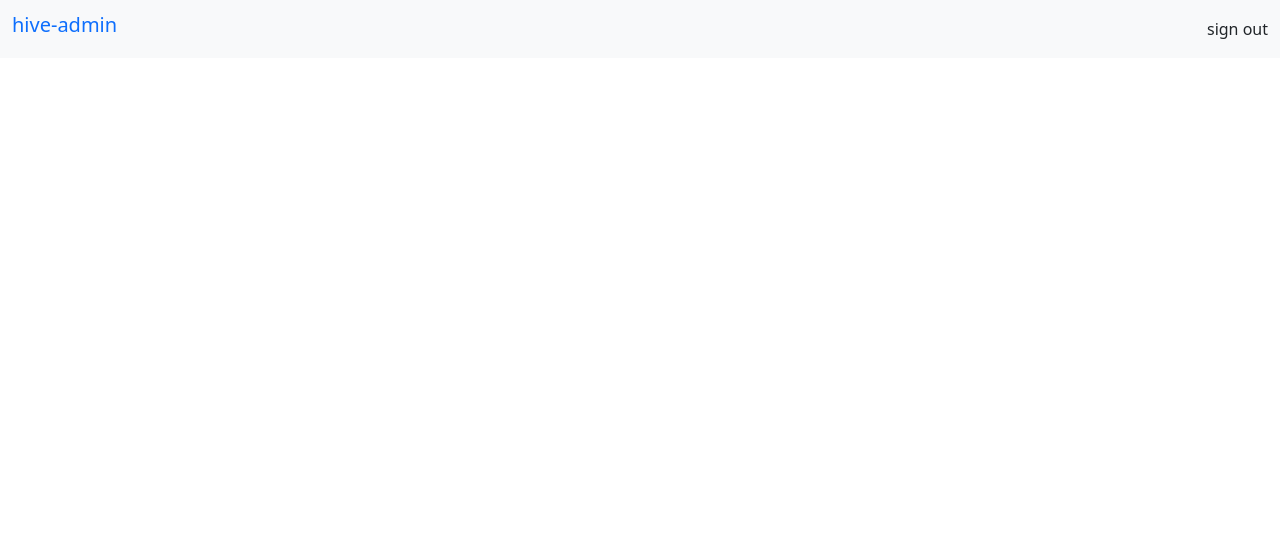
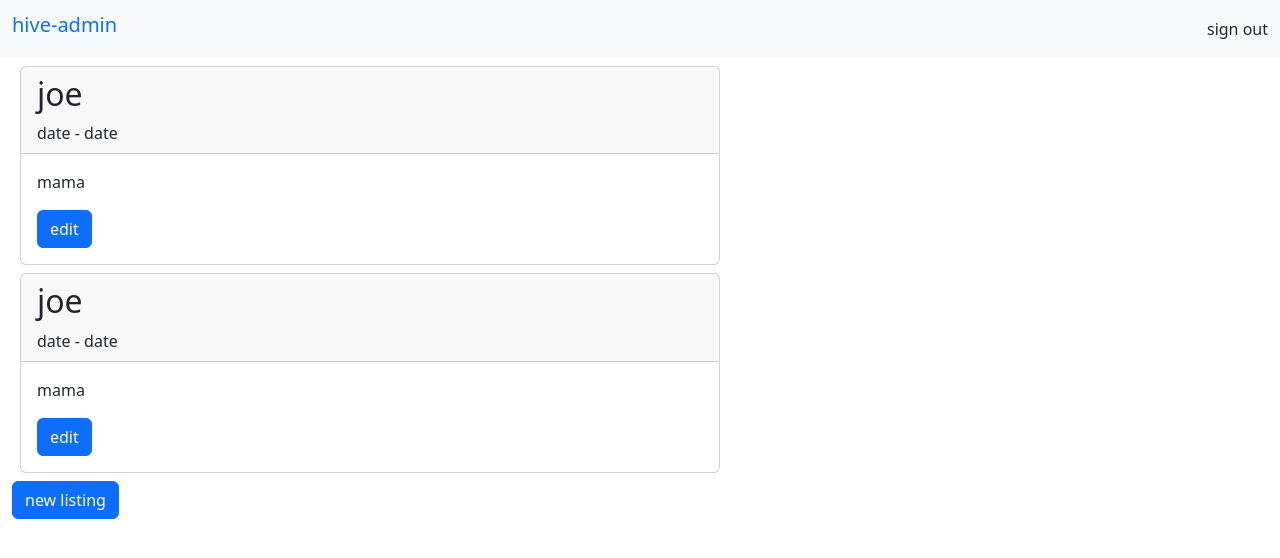
Before and after one commit to bell-boy/hive-web, a React (Vite) app: page /admin in a window 1280 px wide. Shown: the top 558 px of the page. Built offline with nearby package versions, Linux system fonts and the light colour scheme.

Commit message:
Add visuals for hive listing

```diff
--- a/src/main.jsx
+++ b/src/main.jsx
@@ -24,7 +24,7 @@ const router = createBrowserRouter([
 		element: <AdminRoot />,
 		children: [
 			{
-				path:"/admin/dashboard",
+				path:"/admin",
 				element: <AdminListings />
 			},
 			{
--- a/src/routes/admin/AdminListings.jsx
+++ b/src/routes/admin/AdminListings.jsx
@@ -1,11 +1,38 @@
+import { getAuth } from "firebase/auth";
+import { child, get, getDatabase} from "firebase/database";
 import { Link } from "react-router-dom";
+
+const loader = () =>
+{
+    // fetch data
+};
 
 const AdminListings = () =>
 {
     return (
         <div className="container-fluid">
-            <div className="column">
-                <Link className="btn btn-primary">new listing</Link>
+            <div className="row">
+                <div className="column">
+                    <PostingCard title="joe" description="mama" />
+                    <PostingCard title="joe" description="mama" />
+                </div>
+            </div>
+            <Link className="btn btn-primary" to="/admin/new">new listing</Link>
+        </div>
+    );
+};
+
+const PostingCard = ({title, description}) =>
+{
+    return (
+        <div className="card m-2" style={{width: "700px"}}>
+                <div className="card-header">
+                <h2>{title}</h2>
+                <span>date - date</span>
+            </div>
+            <div className="card-body">
+                <p className="card-text">{description}</p>
+                <Link className="btn btn-primary" to="">edit</Link>
             </div>
         </div>
     );
```
Also changed, not shown: .eslintrc.cjs.
